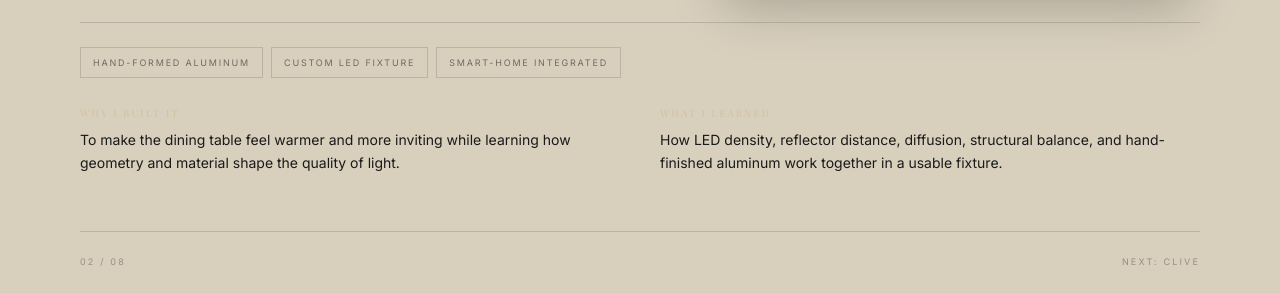
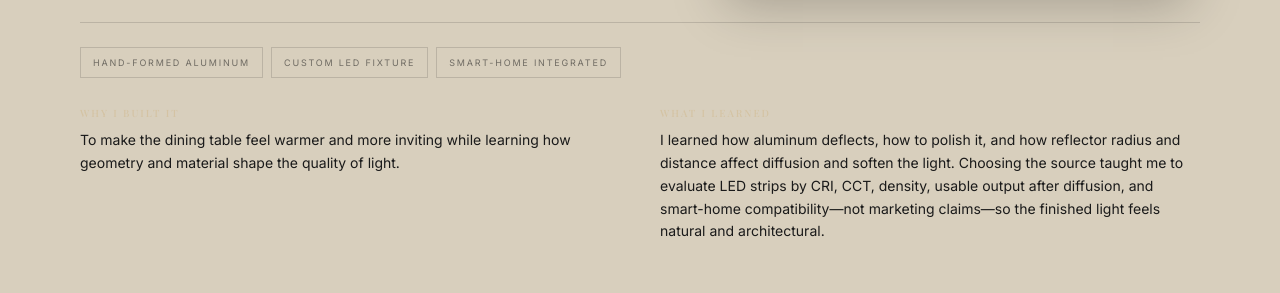
Before and after one commit to Manthis99/verdant-oak-creative, a React (Vite) app: page /projects in a window 1280 px wide. Shown: the part 2520-2813 px from the top of the page. Built offline with nearby package versions, Linux system fonts and the light colour scheme; a web font is replaced by a local one.

Commit message:
copy: deepen Lamina Minor learning notes

```diff
--- a/src/data/personalProjects.js
+++ b/src/data/personalProjects.js
@@ -24,7 +24,7 @@ export const personalProjects = [
     title: "Lamina Minor",
     descriptor: "Lighting design / metal fabrication",
     whatItDoes: "A hand-built pendant light combining a curved aluminum reflector, warm linear LED source, and smart-home controls to cast soft light over a dining table.",
-    learned: "How LED density, reflector distance, diffusion, structural balance, and hand-finished aluminum work together in a usable fixture.",
+    learned: "I learned how aluminum deflects, how to polish it, and how reflector radius and distance affect diffusion and soften the light. Choosing the source taught me to evaluate LED strips by CRI, CCT, density, usable output after diffusion, and smart-home compatibility—not marketing claims—so the finished light feels natural and architectural.",
     why: "To make the dining table feel warmer and more inviting while learning how geometry and material shape the quality of light.",
     facts: ["Hand-formed aluminum", "Custom LED fixture", "Smart-home integrated"],
     images: [
```
Also changed, not shown: 2 other files (tests, documents, lock files or other folders).
